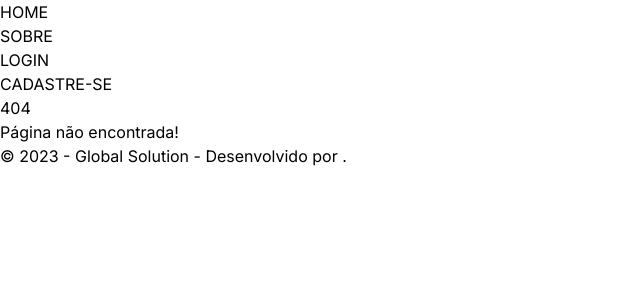
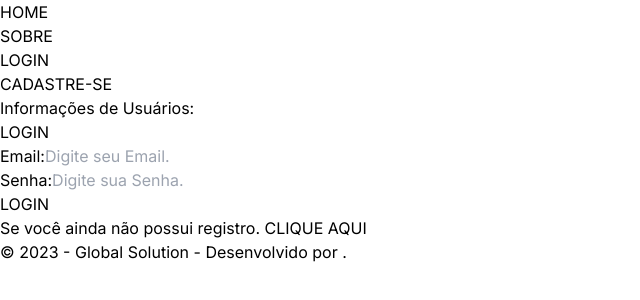
Before and after one commit to andresant-ana/globalsolution, a Next.js app: page /login in a window 1280 px wide. Before the commit this address had no page. Shown: the top 300 px of the page, without its empty margins (0-640 px from the left). Built offline with nearby package versions, Linux system fonts and the light colour scheme.

Commit message:
Organização da Home Page.

```diff
--- /dev/null
+++ b/src/app/login/page.jsx
@@ -0,0 +1,123 @@
+"use client";
+import Link from "next/link";
+import { useRouter } from "next/navigation";
+import { useEffect, useState } from "react";
+
+export default function Login() {
+
+  const navigate = useRouter();
+
+  const [usuario, setUsuario] = useState({
+    email: "",
+    senha: "",
+  });
+
+  const [msg, setmsg] = useState("");
+  const [classeLoginMsg, setClasseLoginMsg] = useState("");
+
+  useEffect(() => {
+    if(msg == "Usuário Validado com Sucesso!"){
+      setClasseLoginMsg("login-sucesso");
+    }else if(msg == "Usuário e ou Senha inválidos!!"){
+      setClasseLoginMsg("login-erro");
+    }else{
+      setClasseLoginMsg("login-none");
+    }
+  }, [msg])
+
+
+  const handleChange = (e) => {
+    const { name, value } = e.target;
+    setUsuario({ ...usuario, [name]: value });
+  };
+
+  const handleSubmit = async (e) => {
+    e.preventDefault();
+
+
+    try {
+      const response = await fetch(
+        "http://localhost:3000/api/base/base-users/0",
+        {
+          method: "POST",
+          headers: { "Content-Type": "application/json" },
+          body: JSON.stringify(usuario),
+        }
+      );
+
+      if (response.ok) {
+        const data = await response.json();
+        if (data.status) {
+
+          const token = Math.random().toString(36).substring(2) + Math.random().toString(36).substring(2);
+          sessionStorage.setItem("token-user", token);
+
+          sessionStorage.setItem("obj-user", JSON.stringify(data.user));
+
+          setmsg("Usuário Validado com Sucesso!");
+
+            setTimeout(()=>{
+                setmsg("");
+                navigate.push("/");
+            },5000);
+        } else {
+
+            setmsg("Usuário e ou Senha inválidos!!");
+            setTimeout(()=>{
+                setmsg("");
+                setUsuario({
+                  email:"",
+                  senha:""
+                });
+            },5000);
+        }
+      }
+    } catch (error) {
+      console.error(error);
+    }
+  };
+
+  return (
+    <div>
+      <h1>Informações de Usuários:</h1>
+
+      <h2 className={classeLoginMsg}>{msg}</h2>
+
+      <div>
+        <form onSubmit={handleSubmit}>
+          <fieldset>
+            <legend>LOGIN</legend>
+            <div>
+              <label htmlFor="idEmail">Email:</label>
+              <input
+                type="email"
+                name="email"
+                id="idEmail"
+                placeholder="Digite seu Email."
+                value={usuario.email}
+                onChange={handleChange}
+              />
+            </div>
+            <div>
+              <label htmlFor="idSenha">Senha:</label>
+              <input
+                type="password"
+                name="senha"
+                id="idSenha"
+                placeholder="Digite sua Senha."
+                value={usuario.senha}
+                onChange={handleChange}
+              />
+            </div>
+            <div>
+              <button>LOGIN</button>
+            </div>
+            <div>
+              <p>Se você ainda não possui registro.  <Link href="/cad-user">CLIQUE AQUI</Link></p>
+            </div>
+          </fieldset>
+        </form>
+      </div>
+    </div>
+  );
+}
--- a/src/app/page.jsx
+++ b/src/app/page.jsx
@@ -1,9 +1,53 @@
-import Image from 'next/image'
+"use client";
+import { useState } from 'react';
+import { useEffect } from 'react'
 
 export default function Home() {
+
+  const [imagens, setImagens] = useState([
+    {
+      src: 'https://via.placeholder.com/1000x500',
+      alt: 'Imagem 1',
+    },
+    {
+      src: 'https://via.placeholder.com/1000x500',
+      alt: 'Imagem 2',
+    }
+  ]);
+
+  useEffect(() => {
+    // Carregar imagens
+  }, []);
+
   return (
     <>
-
+      <div className="container mx-auto px-4 sm:px-6 lg:px-8">
+        <h1 className="text-3xl text-center mb-7 mt-7 font-extrabold">Novidades</h1>
+        <div className="mt-10">
+          <h2 className="text-2xl text-center font-extrabold">Pacotes/Ofertas</h2>
+          <div className="flex flex-row justify-content-center">
+            {imagens.map((imagem, index) => (
+              <div key={index} className="w-1/2 p-4">
+                <div className="flex flex-col">
+                  <img
+                    src={imagem.src}
+                    alt={imagem.alt}
+                    className="w-full h-60 object-fit-contain"
+                    width="100%"
+                  />
+                  <h3 className="text-lg font-bold mb-3">
+                    {imagem.alt}
+                  </h3>
+                  <p className="text-base">
+                    Lorem ipsum dolor sit amet, consectetur adipiscing elit. Sed do eiusmod tempor incididunt ut labore et dolore magna aliqua.
+                  </p>
+                  <a href="#" className="btn btn-primary">Saiba mais</a>
+                </div>
+              </div>
+            ))}
+          </div>
+        </div>
+      </div>
     </>
-  )
+  );
 }
```
